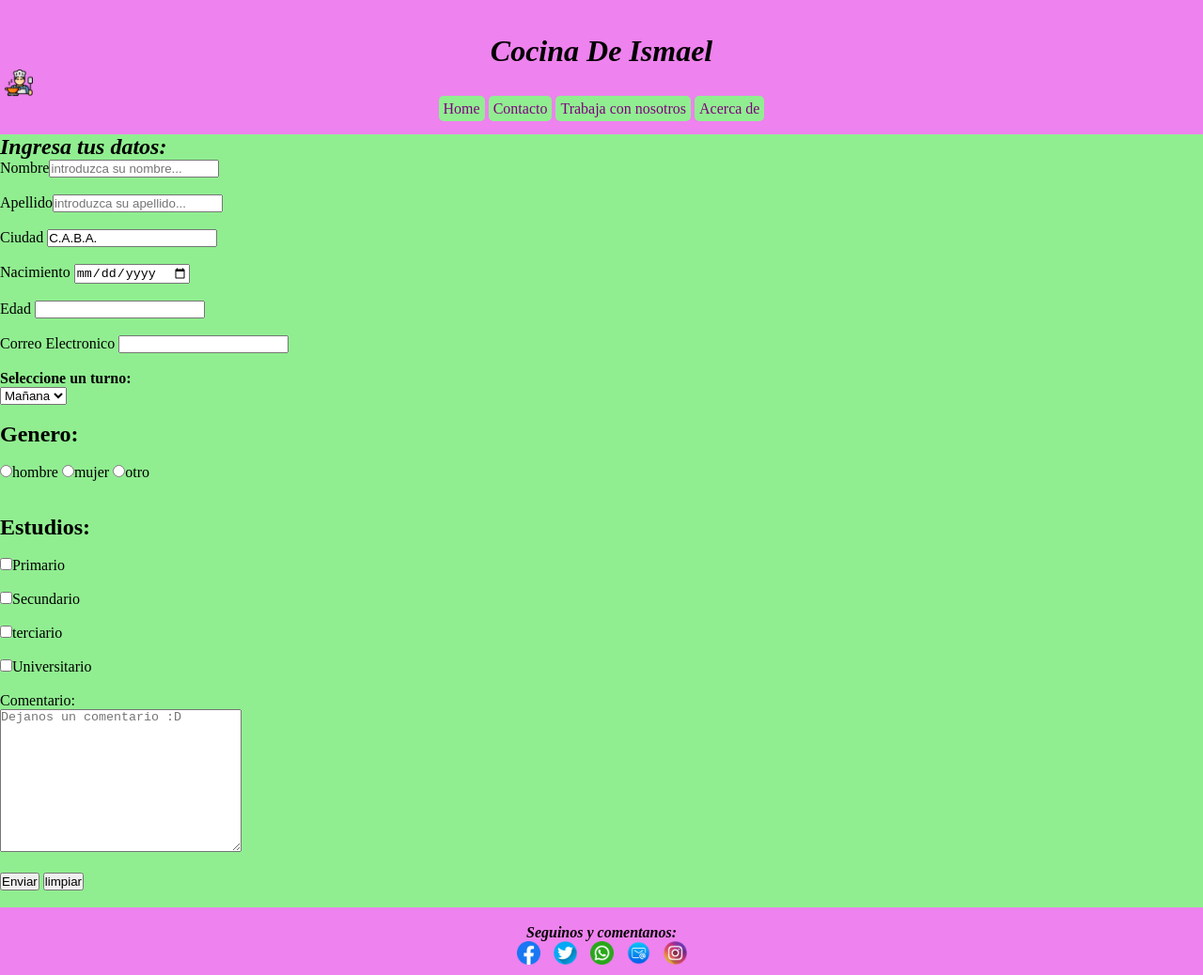
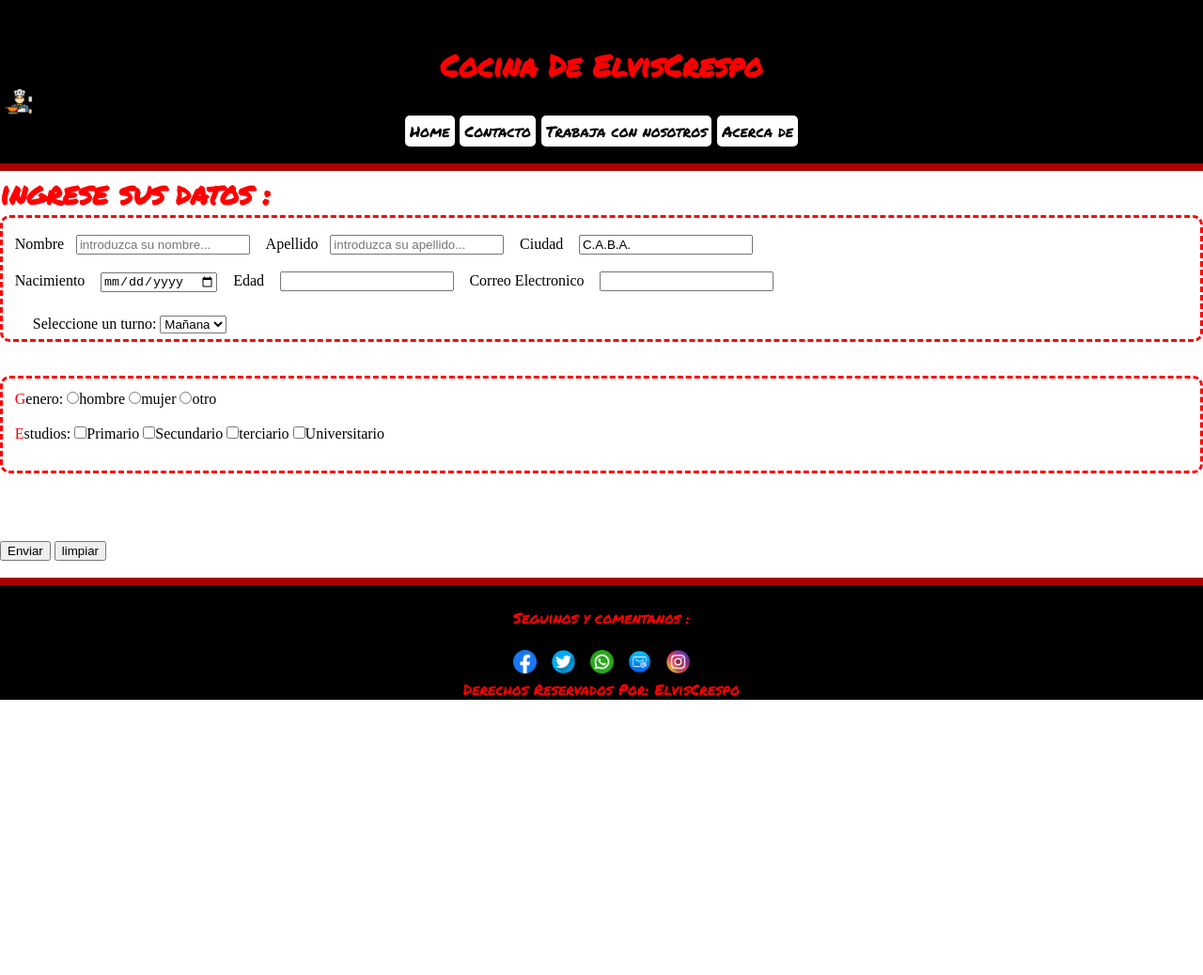
Before and after one commit to IsmaelAxel/PaginaDeCocina_Ismael, a plain HTML site: page formulario.html in a window 1280 px wide. Shown: the top 1038 px of the page at 94% size. After the commit the page ends 800 px from the top, so only its background shows below. Drawn offline with Linux system fonts and the light colour scheme; a web font is replaced by a local one.

Commit message:
rennovacion_total

```diff
--- a/estilo/estilo.css
+++ b/estilo/estilo.css
@@ -1,25 +1,156 @@
 header{
-    background-color: violet;
+    background-color: black;
+    font-family: 'Permanent Marker', cursive;
+    color: red;
+
 }
 footer{
-    background-color: violet;
+    background-color: black;
+    font-family: 'Permanent Marker', cursive;
+    color: red;
 }
-*{ padding:0;
-    margin:0;}
+*{  padding: auto;
+    margin: 0%;}
 .nav{
     padding: 5px;
-    background-color: lightgreen;
+    background-color: #fff;
     text-decoration: none;
     border-radius: 5px;
-    color: purple;
+    color: black;
+
+}
+.nav:hover{
+    color: black;
+    background-color: red;
 }
 table{
-    background-color: lightgreen;
-    border-color: purple;
-
-}
+    background-color: #fff;
+    border-color: red;
+    border-radius: 10px;
+    border-style: dashed;
+    animation-name: example;
+    animation-duration: 5s;
+    animation-timing-function: ease-in-out;
+    animation-iteration-count: 1;
+    }
+@keyframes example {
+    from{background-color: red;}
+    to{background-color: white;}
+  }
 
 a{
     padding: 5px;
     text-decoration: none;
 }
+h1{
+    font-family: 'Permanent Marker', cursive;
+    color: red;
+
+}
+
+main{
+    background: #fff;
+    animation-name: main;
+    animation-duration: 5s;
+    animation-timing-function: ease-in-out;
+    animation-iteration-count: 1;
+}
+@keyframes main {
+    from{background-color: black;}
+    to{background-color: white;}
+
+}
+
+.subtitulos{
+    text-align: left;
+    font-family: 'Qwitcher Grypen', cursive;
+    color: red;
+    margin: 0%;
+    padding: 2%;
+}
+.comidas{
+    border-radius: 10px;
+    transition: width 2s, height 2s, transform 2s;
+}
+.comidas:hover{
+    width: 400px;
+  height: 200px;
+  transform: rotate(360deg);
+}
+hr{
+    border-top-color: red;
+    border-bottom: 0ch;
+    border-width: 1ch;
+    padding: 0%;
+    border-right-width: 0ch;
+    border-left-width: 0ch;
+}
+.fuente1{
+    font-family: 'Permanent Marker', cursive;
+}
+
+.enlaces{
+    color: red;
+}
+
+.formulario{
+    border-style: dashed;
+    border-color: red;
+    border-radius: 10px;
+    margin: 0%;
+    padding: 0%;
+}
+.turnos{
+    margin-left: 2%;
+    padding: 0.5%;
+
+}
+
+.formulario2{
+    border-style: dashed;
+    border-color: red;
+    border-radius: 10px;
+    margin: 0%;
+    padding: 0%;
+}
+
+.separacion{
+    margin: 0.5% 0.5%;
+    padding: 0.5%;
+}
+
+.separacion::first-letter{
+    color: red;
+}
+.acercade{
+    border-radius: 3%;
+    border-style: solid;
+    position: relative;
+    border-color: red;
+
+}
+.texto{
+    border-radius: 10px;
+    border-style: dashed;
+    margin: 0px auto;
+    position: relative;
+    border-color: red;
+}
+
+.frase{
+    font-family: 'Permanent Marker', cursive;
+    text-align: center;
+    color: red;
+}
+
+#frase{
+    font-family: 'Permanent Marker', cursive;
+}
+
+#ultimoenlace{
+    color: red;
+}
+#ultimoenlace:hover{
+    color: black;
+
+}
--- a/formulario.html
+++ b/formulario.html
@@ -6,13 +6,21 @@
         <meta name="viewport" content="width=device-width, initial-scale=1.0">
         <title>CocinaDeIsmael</title>
         <link rel="shortcut icon" href="./imagenes/cocina.png" type="image/x-icon">
+        <link rel="preconnect" href="https://fonts.googleapis.com">
+        <link rel="preconnect" href="https://fonts.googleapis.com">
+    <link rel="preconnect" href="https://fonts.gstatic.com" crossorigin>
+    <link href="https://fonts.googleapis.com/css2?family=Permanent+Marker&display=swap" rel="stylesheet">
+    <link rel="preconnect" href="https://fonts.googleapis.com">
+    <link rel="preconnect" href="https://fonts.gstatic.com" crossorigin>
+    <link href="https://fonts.googleapis.com/css2?family=Qwitcher+Grypen:wght@700&display=swap" rel="stylesheet">
+
         <link rel="stylesheet" href="./estilo/estilo.css">
     </head>
-<body bgcolor="lightgreen">
+    <body>
         <header> <br><br>
-        <div align="center"><h1><i>
-            Cocina De Ismael
-        </i></h1></div>
+            <div align="center"><h1>
+                Cocina De ElvisCrespo
+            </h1></div>
             <nav>
                 <a href="index.html"><img src="./imagenes/cocina.png" alt="Icono" width="30"></a>
                 <div align="center">
@@ -20,62 +28,67 @@
                 <a class="nav" href="contacto.html">Contacto</a>
                 <a  class="nav" href="formulario.html">Trabaja con nosotros</a>
                 <a class="nav" href="acercade.html">Acerca de</a>
+                <br><br>
 
-           <br><br>
                 </div>
             </nav>
-    </header>
+        </header><hr>
     <main>
-       <h2>
-        <i>Ingresa tus datos:</i>
-       </h2>
+       <h1>ingrese sus datos :</h1>
+      <div class="formulario">
+       <form action="show-data.html" target="_blank"><br>
+        <label for="nombre" class="separacion">Nombre</label><input type="text" required name="nombre" id="nombre" placeholder="introduzca su nombre...">
+        <label for="apellido" class="separacion">Apellido</label><input type="text" required name="apellido" id="apellido" placeholder="introduzca su apellido...">
+        <label for="ciudad" class="separacion">Ciudad</label> <input type="text" name="ciudad" id="ciudad" value="C.A.B.A."> <br><br>
+        <label for="fechaN" class="separacion">Nacimiento</label> <input type="date" name="fechan" id="fechan">
+        <label for="edad" class="separacion">Edad</label> <input type="number" name="edad" id="edad">
+        <label for="email" class="separacion">Correo Electronico</label> <input type="email" name="email" id="email"><br><br>
 
-       <form action="show-data.html" target="_blank">
-        <label for="nombre">Nombre</label><input type="text" required name="nombre" id="nombre" placeholder="introduzca su nombre..."> <br> <br>
-        <label for="apellido">Apellido</label><input type="text" required name="apellido" id="apellido" placeholder="introduzca su apellido..."> <br> <br>
-        <label for="ciudad">Ciudad</label> <input type="text" name="ciudad" id="ciudad" value="C.A.B.A."> <br><br>
-        <label for="fechan">Nacimiento</label> <input type="date" name="fechan" id="fechan"> <br><br>
-        <label for="edad">Edad</label> <input type="number" name="edad" id="edad"> <br><br>
-        <label for="email">Correo Electronico</label> <input type="email" name="email" id="email"> <br><br>
-
-
-        <h4>Seleccione un turno:</h4>
+        <p class="turnos">Seleccione un turno:
             <select name="turno" id="turno">
                 <option>Mañana</option>
                 <option>Tarde</option>
-                <option>Noche</option>
-        </select><br><br>
-        <h2>Genero:</h2><br>
+                <option>Noche</option></p>
+        </select></div><br><br>
+        <div class="formulario2">
+            <p class="separacion">Genero:
             <input type="radio" name="genero" value="Hombre">hombre
             <input type="radio" name="genero" value="Mujer">mujer
-            <input type="radio" name="genero" value="otro">otro
-            </p><br><br>
-            <h2>Estudios:</h2><br>
-                <input type="checkbox" name="estudios" value="Primario">Primario <br><br>
-                <input type="checkbox" name="estudios" value="Secundario">Secundario <br><br>
-                <input type="checkbox" name="estudios" value="Terciario">terciario<br><br>
-                <input type="checkbox" name="estudios" value="Universitario">Universitario <br><br>
-                </p>
-        <label for="comentarios">Comentario:</label> <br> <textarea name="comentario" id="comentario" cols="30" rows="10" placeholder="Dejanos un comentario :D"></textarea> <br><br>
+            <input type="radio" name="genero" value="otro">otro </p>
+
+                <p class="separacion"> Estudios:
+                <input type="checkbox" name="estudios" value="Primario">Primario
+                <input type="checkbox" name="estudios" value="Secundario">Secundario
+                <input type="checkbox" name="estudios" value="Terciario">terciario
+                <input type="checkbox" name="estudios" value="Universitario">Universitario</p> <br>
+         </div><br>
 
 
+        <br><br><br>
         <input type="submit" value="Enviar">
         <input type="reset" value="limpiar">
-    </main>
-    <br>
+        <br><br>
+    </form></main>
+    <hr>
+
+
     <footer>
+
         <nav>
             <br>
-            <p align="center"><b><i>Seguinos y comentanos:</i></b></p>
+            <p align="center">Seguinos y comentanos : </p><br>
            <div align="center">
             <a href="https://www.facebook.com/ismael.axel.7/" target="_blank"><img src="./imagenes/facebook (1).png" alt="Facebook" width="25"></a>
             <a href="https://twitter.com/elviscrespo04" target="_blank"><img src="./imagenes/twitter.png" alt="Twitter" width="25"></a>
             <a href="https://wa.me/+5491173696234?text=Hola,%20todo%20bien?" target="_blank"><img src="./imagenes/whatsapp.png" alt="whatsapp" width="25"></a>
             <a href="mailto:ismael_callamullo@hotmail.com" target="_blank"><img src="./imagenes/correo-electronico.png" alt="correo-electronico" width="25"></a>
             <a href="https://www.instagram.com/ismael.axel_/" target="_blank"><img src="./imagenes/instagram.png" alt="instagram" width="25"></a>
-            <br><br>
-            Derechos Reservados Por: elviscrespo
+            <br>
+            Derechos Reservados Por: ElvisCrespo
 
            </div>
         </nav>
     </footer>
+
+</body>
+</html>
```
Also changed, not shown: acercade.html (+33 -13 lines), contacto.html (+28 -12 lines), index.html (+25 -14 lines), telefono.html (+1 -1 lines). Lines whose indentation alone changed are shown as unchanged.
